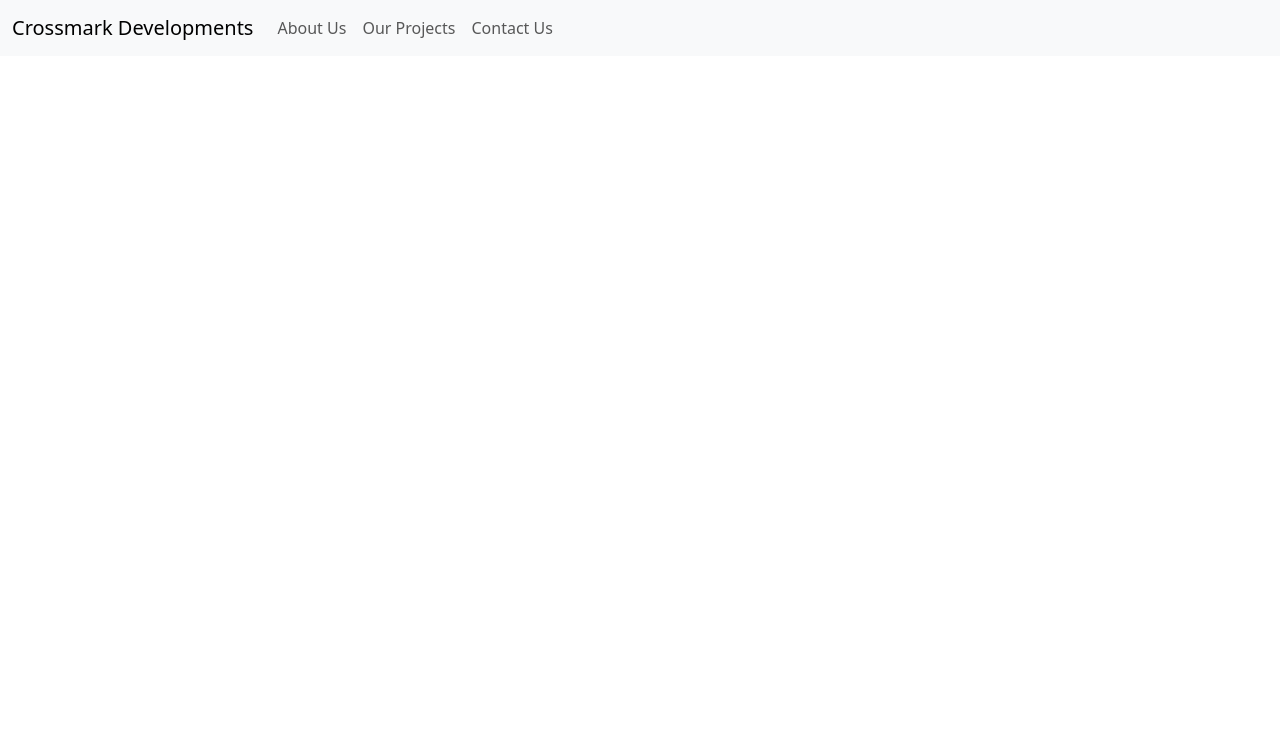
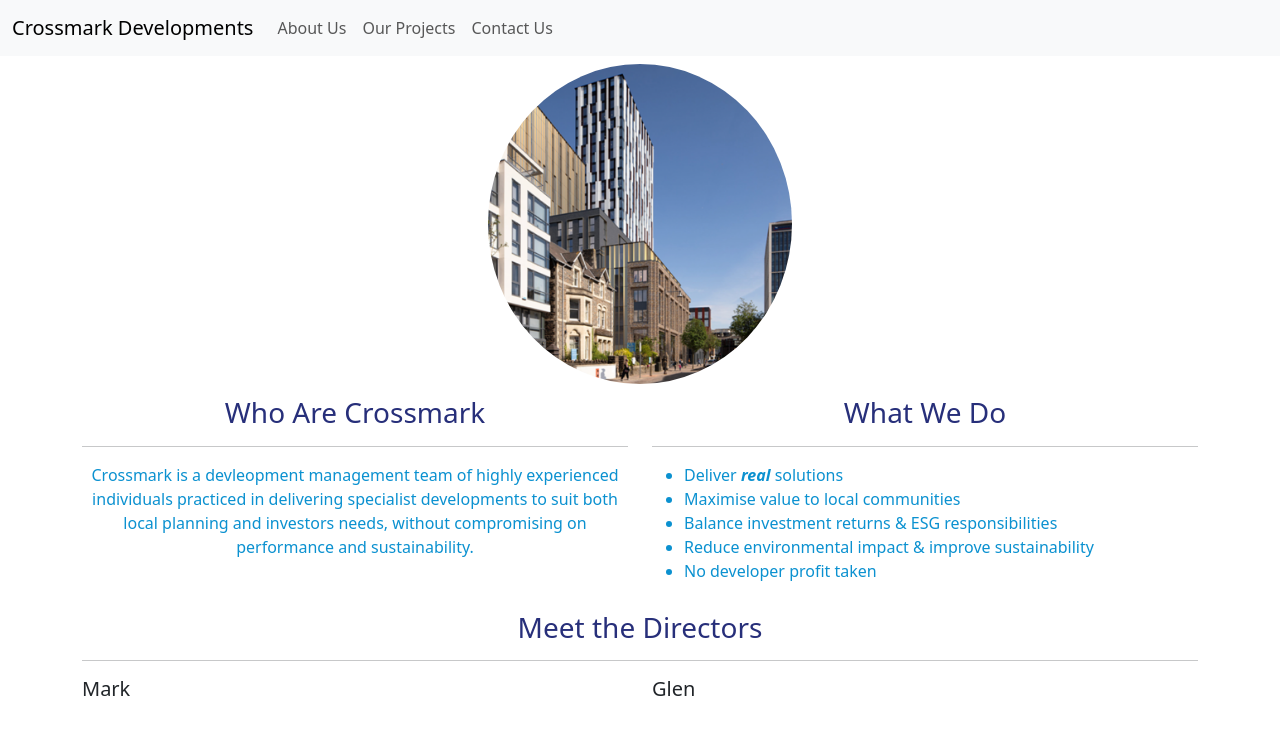
Before and after one commit to jlewis-89/Milestone-Project-1, a plain HTML site: page index.html in a window 1280 px wide. Drawn offline with nearby package versions, Linux system fonts and the light colour scheme.

Commit message:
update index, added form and image assets

```diff
--- a/assets/css/style.css
+++ b/assets/css/style.css
@@ -1,4 +1,11 @@
 @import url('https://fonts.googleapis.com/css2?family=Open+Sans:ital,wght@0,300;0,400;0,500;0,700;1,300;1,400;1,600&display=swap');
+
+/* corporate color scheme : blue dark #272F7A
+blue light #0B91D0
+light grey #D6D6D6 */
+
+
+
 
 * {
     margin: 0;
@@ -6,11 +13,51 @@
     border: 0;
 }
 
-html{
+html {
     height: 100%;
     width: 100%;
+    /* background-image: url(/assets/images/weldale1.png);
+    background-repeat: no-repeat;
+    background-position: center; */
+}
+
+.hero-image {
+    margin-top: 8vh;
+    display: flex ;
+    height: 40vh;
+    width: 100%;
+
 }
 
 body {
-    font-family: 'Open Sans',sans-serif;
+    font-family: 'Open Sans', sans-serif;
 }
+
+.intro-text{
+    text-align: center;
+    padding-top: 12px;
+    color: #272F7A;
+}
+
+p{
+    text-align: center;
+    color: #0B91D0;
+}
+
+/* contact page styles */
+form{
+    box-align: center;
+    border: black;
+    padding: 12%
+}
+input{
+    align-content: center;
+}
+
+ul{
+    color: #0B91D0;
+}
+
+h5{
+    font-weight: 500;
+}
--- a/index.html
+++ b/index.html
@@ -1,5 +1,6 @@
 <!DOCTYPE html>
 <html lang="en">
+
 <head>
     <meta charset="UTF-8">
     <meta name="viewport" content="width=device-width, initial-scale=1.0">
@@ -9,13 +10,15 @@
         integrity="sha384-4bw+/aepP/YC94hEpVNVgiZdgIC5+VKNBQNGCHeKRQN+PtmoHDEXuppvnDJzQIu9" crossorigin="anonymous">
     <script src="https://kit.fontawesome.com/97b292b204.js" crossorigin="anonymous"></script>
 </head>
+
 <body>
     <header>
         <!-- navbar from w3schools bootstrap5 tutorials -->
         <nav class="navbar navbar-expand-sm bg-light navbar-light fixed-top">
             <div class="container-fluid">
                 <a class="navbar-brand" href="/assets/images/Crossmark-logo-1.jpg">Crossmark Developments</a>
-                <button class="navbar-toggler" type="button" data-bs-toggle="collapse" data-bs-target="#collapsibleNavbar">
+                <button class="navbar-toggler" type="button" data-bs-toggle="collapse"
+                    data-bs-target="#collapsibleNavbar">
                     <span class="navbar-toggler-icon"></span>
                 </button>
                 <div class="collapse navbar-collapse" id="collapsibleNavbar">
@@ -36,10 +39,48 @@
         <!-- end of navbar -->
     </header>
     <section>
+    <div class="hero-image">
+        <img class="img-fluid mx-auto d-block rounded-circle"src="/assets/images/landore.png" alt="image of a mid-rise development">
+    </div>
+    </section>
+    <section class="container">
+        <div class="row">
+            <div class="col-sm-6">
+                <h3 class="intro-text">Who Are Crossmark</h3>
+                <hr>
+                <p>Crossmark is a devleopment management team of highly experienced individuals practiced in delivering specialist developments to suit both local planning and investors needs, without compromising on performance and sustainability.</p>
+            </div>
+            <div class="col-sm-6">
+                <h3 class="intro-text">What We Do</h3>
+                <hr>
+                <ul>
+                    <li>Deliver <strong><em>real</em></strong> solutions</li>
+                    <li>Maximise value to local communities</li>
+                    <li>Balance investment returns & ESG responsibilities</li>
+                    <li>Reduce environmental impact & improve sustainability</li>
+                    <li>No developer profit taken</li>
+                </ul>
 
+            </div>
+        </div>
+        <div class="row">
+            <div class="col">
+                <h3 class="intro-text">Meet the Directors</h3>
+                <hr>
+                <div class="row">
+                    <div class="col-sm-6">
+                    <h5>Mark</h5>
+                    </div>
+                    <div class="col-sm-6">
+                    <h5>Glen</h5>
+                    </div>
+                </div>
+            </div>
+        </div>
     </section>
     <footer>
 
     </footer>
 </body>
+
 </html>
```
Also changed, not shown: contact.html (+6 -2 lines), projects.html (+0 -2 lines), .devcontainer/devcontainer.json, assets/images/alfalaval1.png (added), assets/images/alfalaval2-a.jpg (added), assets/images/landore.png (added), assets/images/weldale1.png (added), assets/images/weldale2-2.png (added), assets/images/weldale2.png (added).
